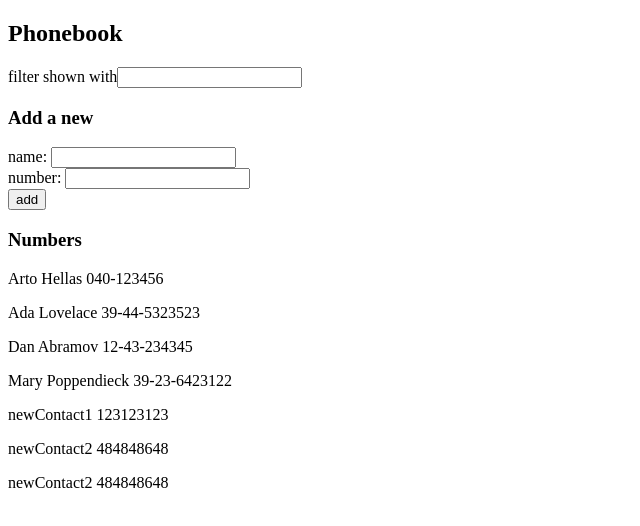
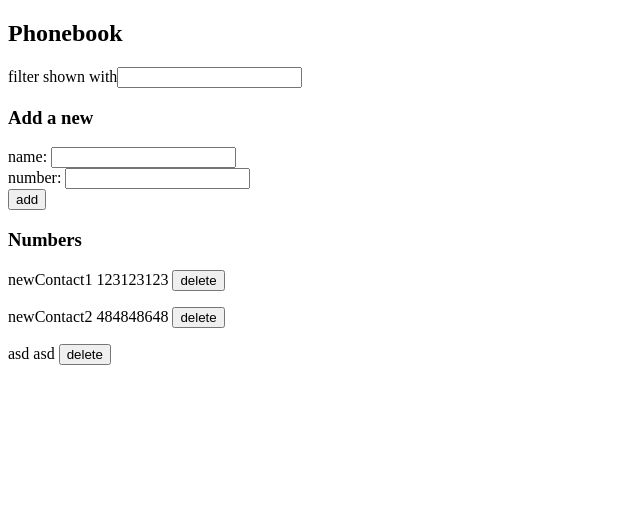
Before and after one commit to MandyMF/Course-Full-stack-open-2020-exercices-Part-2, a React (Create React App) app in the folder phonebook/: page / in a window 1280 px wide. Shown: the top 526 px of the page, without its empty margins (0-640 px from the left). Built offline with nearby package versions, Linux system fonts and the light colour scheme; data requests are answered from the project's data file.

Commit message:
Exercise 2.16, 2.17, and fix to filter, I was filtering by start match

```diff
--- a/phonebook/db.json
+++ b/phonebook/db.json
@@ -1,25 +1,5 @@
 {
   "persons": [
-    {
-      "name": "Arto Hellas",
-      "number": "040-123456",
-      "id": 1
-    },
-    {
-      "name": "Ada Lovelace",
-      "number": "39-44-5323523",
-      "id": 2
-    },
-    {
-      "name": "Dan Abramov",
-      "number": "12-43-234345",
-      "id": 3
-    },
-    {
-      "name": "Mary Poppendieck",
-      "number": "39-23-6423122",
-      "id": 4
-    },
     {
       "name": "newContact1",
       "number": "123123123",
@@ -31,8 +11,8 @@
       "id": 6
     },
     {
-      "name": "newContact2",
-      "number": "484848648",
+      "name": "asd",
+      "number": "asd",
       "id": 7
     }
   ]
--- a/phonebook/src/App.js
+++ b/phonebook/src/App.js
@@ -2,7 +2,7 @@ import React, { useState, useEffect } from 'react'
 import Persons from './components/Persons'
 import PersonForm from './components/PersonForm'
 import Filter from './components/Filter'
-import axios from 'axios'
+import personService from './services/persons'
 
 const App = () => {
     const [persons, setPersons] = useState([])
@@ -12,10 +12,9 @@ const App = () => {
     const [filter, setFilter] = useState('')
 
     useEffect(() => {
-        axios
-            .get('http://localhost:3001/persons')
+        personService.getAll()
             .then((response) => {
-                setPersons(response.data)
+                setPersons(response)
             }
             )
     }, [])
@@ -35,13 +34,21 @@ const App = () => {
             return
         }
 
-        axios.post('http://localhost:3001/persons',{name:newName, number:newNumber})
+        personService.createPerson({name:newName, number:newNumber})
         .then(response => {
-            setPersons(persons.concat(response.data))
+            setPersons(persons.concat(response))
             setNewName('')
             setNewNumber('')
         })
 
+    }
+
+    const deleteContact=( personId, personName )=>{
+        if(window.confirm(`Delete ${personName} ?`))
+        {
+            personService.deletePerson(personId)
+            setPersons(persons.filter((person)=> person.id !== personId ))
+        }
     }
 
     const handleNewNameChange = (event) => {
@@ -75,6 +82,7 @@ const App = () => {
             <h3>Numbers</h3>
 
             <Persons
+                handlerDeletePerson={deleteContact}
                 persons={persons}
                 filter={filter}
             />
--- a/phonebook/src/components/Person.js
+++ b/phonebook/src/components/Person.js
@@ -1,8 +1,8 @@
 import React from 'react'
 
-const Person = ({name, number, ...props})=>{
+const Person = ({ name, number, handlerDeletePerson, ...props }) => {
     return (
-        <p>{name} {number}</p>
+            <p>{name} {number} <button onClick={() => handlerDeletePerson()}>delete</button></p>
     )
 }
 
--- a/phonebook/src/components/Persons.js
+++ b/phonebook/src/components/Persons.js
@@ -1,10 +1,15 @@
 import React from 'react'
 import Person from './Person'
 
-const Persons = ({persons, filter, ...props}) =>{
+const Persons = ({persons, filter, handlerDeletePerson, ...props}) =>{
     return (
         <>
-             {persons.filter((person) => person.name.toUpperCase().startsWith(filter.toUpperCase())).map((person) => <Person key={person.id} name={person.name} number={person.number}/> )}
+             {persons
+             .filter((person) => person.name
+             .toUpperCase().includes(filter.toUpperCase()))
+             .map((person) =>
+             <Person key={person.id} name={person.name} number={person.number} handlerDeletePerson={() => handlerDeletePerson(person.id, person.name)}/>
+             )}
         </>
     )
 }
--- /dev/null
+++ b/phonebook/src/services/persons.js
@@ -0,0 +1,21 @@
+import axios from 'axios'
+
+const base_url = 'http://localhost:3001/persons'
+
+const getAll = () =>{
+    return axios.get(base_url).then(response=>response.data)
+}
+
+const createPerson = ( newPerson ) =>{
+    return axios.post(base_url, newPerson).then(response=>response.data)
+}
+
+const deletePerson = (personId) =>{
+    return axios.delete(`${base_url}/${personId}`)
+    .then(response=> {
+        console.log(response)
+        return response.data
+    })
+}
+
+export default {getAll, createPerson, deletePerson}
```
